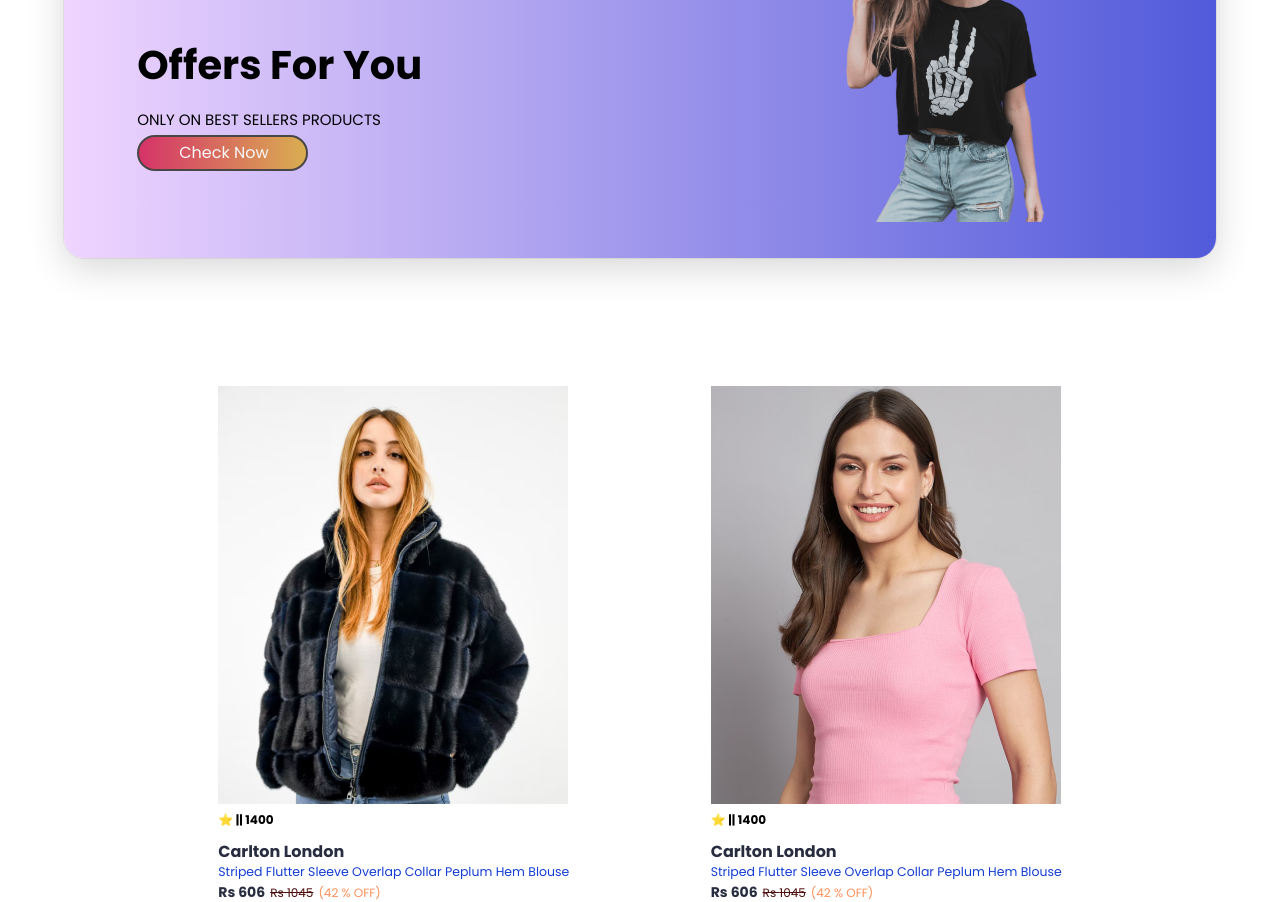
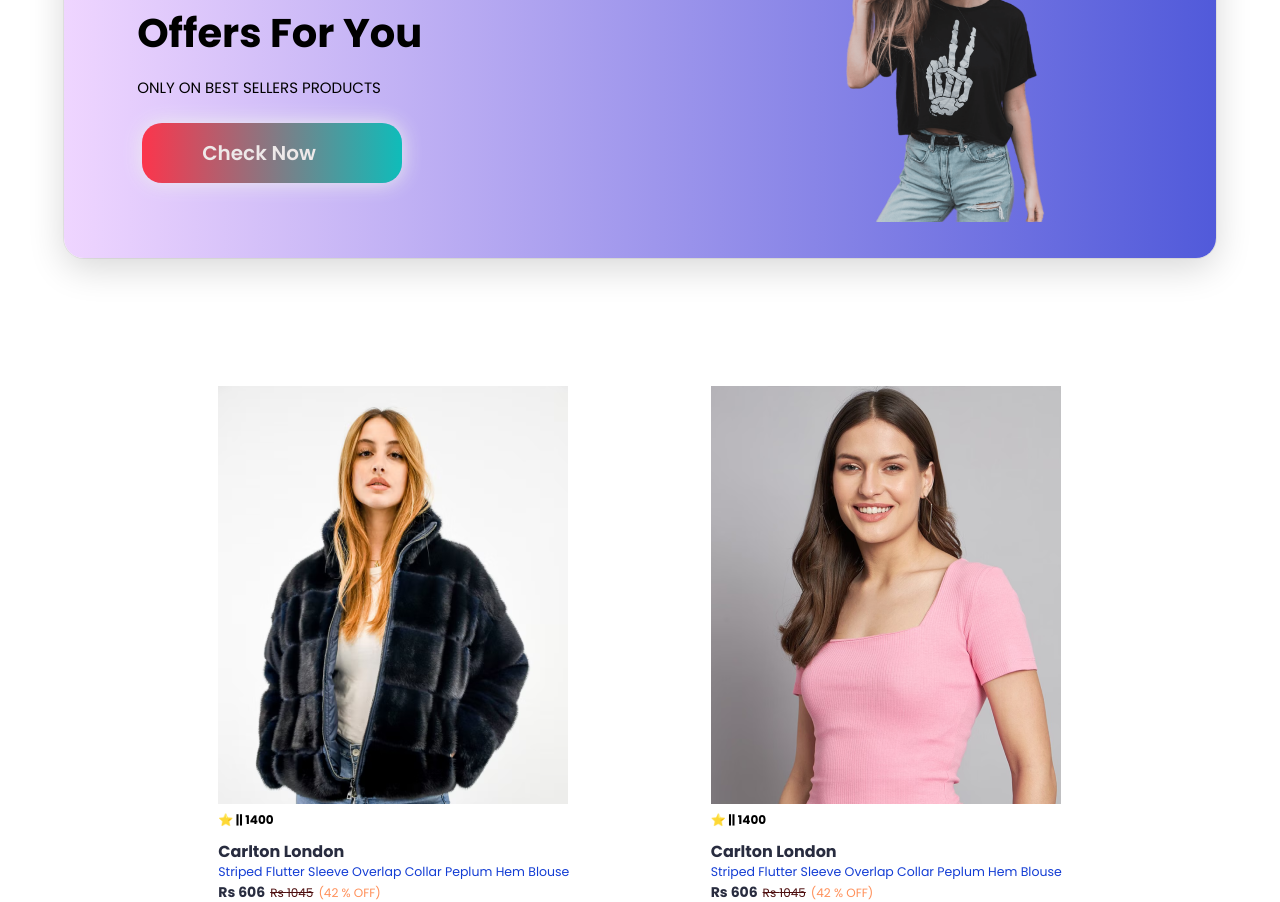
Before and after one commit to abhijit84842/Web_Development_Projects_2024, a React (Vite) app in the folder MERN Stack Project/Wear Collection E-commerce/Frontend/: page / in a window 1280 px wide. Shown: the part 2340-3242 px from the top of the page. Built offline with nearby package versions, Linux system fonts and the light colour scheme.

Commit message:
css update of check now button

```diff
--- a/MERN Stack Project/Wear Collection E-commerce/Frontend/src/Components/Offers/Offers.css
+++ b/MERN Stack Project/Wear Collection E-commerce/Frontend/src/Components/Offers/Offers.css
@@ -32,23 +32,43 @@ box-shadow: rgba(0, 0, 0, 0.16) 0px 10px 36px 0px, rgba(0, 0, 0, 0.06) 0px 0px 0
 }
 
 .check-offers{
-    width: 60%;
+    /*width: 60%;
     border: 2px solid rgb(73, 70, 70);
     border-radius: 20px;
     background: linear-gradient(90deg, #d53369 0%, #daae51 100%);
-    cursor: pointer;
+    cursor: pointer;*/
+
+    background-image: linear-gradient(to right, #FC354C 0%, #0ABFBC  51%, #FC354C  100%);
+    margin: 20px;
+    margin-left: 5px;
+    padding: 10px 20px;
+    transition: 0.7s;
+    background-size: 200% auto;
+    color: white;
+    box-shadow: 0 0 20px #eee;
+    border-radius: 20px;
+    display: block;
 
 
 }
+
+
 .check-offers:hover{
-    background: linear-gradient(90deg, #FC466B 0%, #3F5EFB 100%);
+   /* background: linear-gradient(90deg, #FC466B 0%, #3F5EFB 100%);*/
     box-shadow: 0px 0px 40px 2px #db2696;
-
+   background-position: right center; /* change the direction of the change here */
+   color: #fff;
+   text-decoration: none;
+}
+.check-offers:active{
+    background-image: linear-gradient(to right, #43e97b 0%, #38f9d7 100%);
 }
 
 .check-now{
-    color: rgb(247, 247, 247);
+    color: rgb(238, 233, 233);
     padding-left: 40px;
+    font-size: 20px;
+    font-weight: 600;
 }
 .offers-right{
     display: flex;
```
